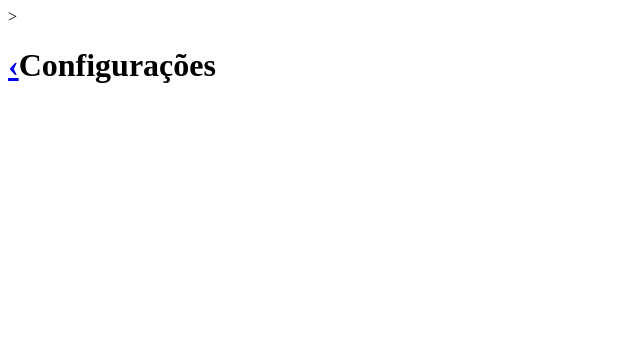
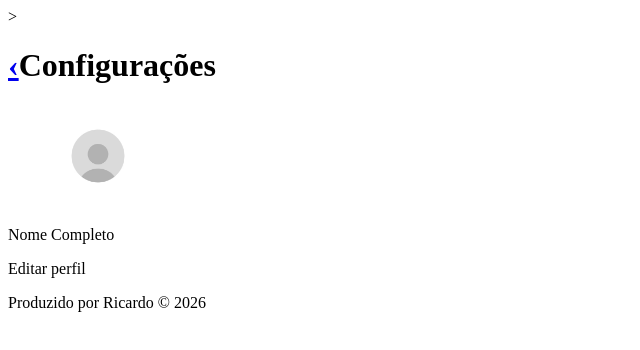
Before and after one commit to RicardoGB27/AMS, a plain HTML site: page curriculo/Pages/config.html in a window 1280 px wide. Shown: the whole page, without its empty margins (0-640 px from the left). Drawn offline with Linux system fonts and the light colour scheme.

Commit message:
Add files via upload

```diff
--- a/curriculo/Pages/config.html
+++ b/curriculo/Pages/config.html
@@ -1,5 +1,5 @@
 <!DOCTYPE html>
-<html lang="pt_br">
+<html lang="pt-br">
 <head>
     <meta charset="UTF-8">
     <meta name="viewport" content="width=device-width, initial-scale=1.0">
@@ -12,9 +12,12 @@
     </header>
     <section>
         <figure>
-            <img src="" alt="">
+            <img src="../imagens/icone-da-conta-icone-do-usuario-graficos-vetoriais_292645-552.avif" alt="Foto de perfil"width="100px" id="Foto">
         </figure>
+        <p> Nome Completo</p>
+        <p> Editar perfil</p>
     </section>
+    <footer>Produzido por Ricardo &copy; 2026</footer>
     </main>
 </body>
 </html>
```
